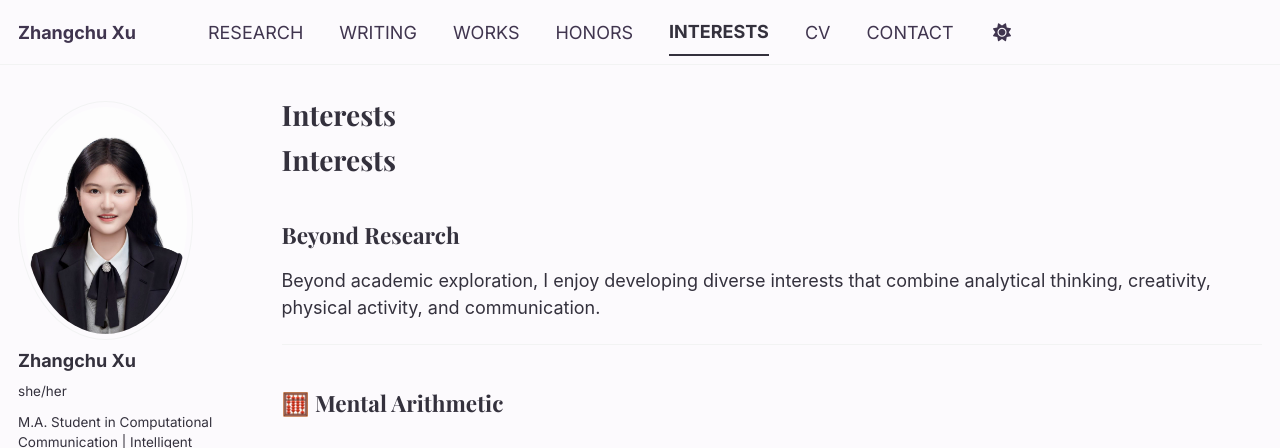
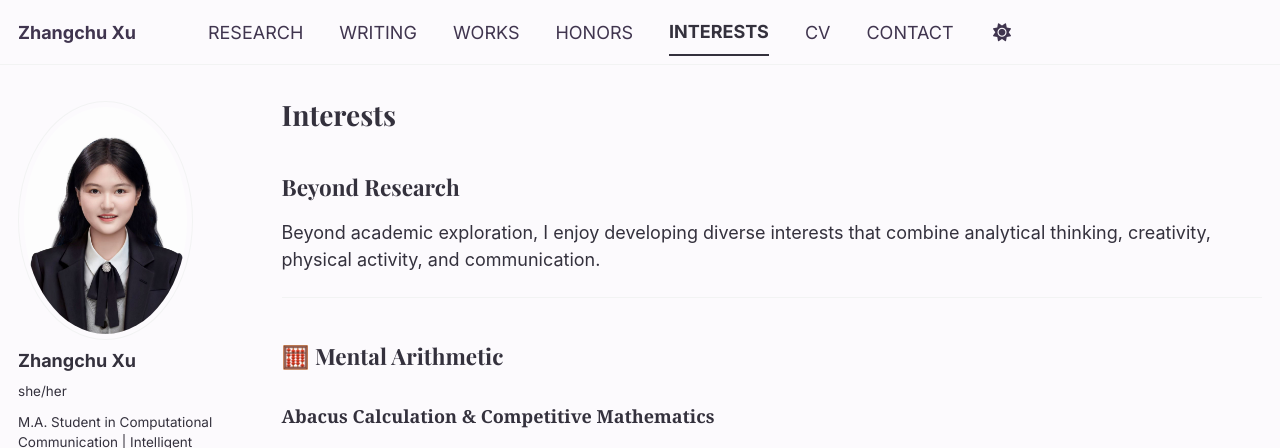
Before and after one commit to xuzhangchu0103/xuzhangchu0103.github.io, a Jekyll site: the page built from _pages/interests.md, in a window 1280 px wide and 900 px high, cut to the strip 0-448 px from the top of the window. Built offline with Jekyll 4.4.1, drawn with Linux system fonts in a browser that asks for light colours; a style sheet for code colours, icons or effects is not loaded.

Commit message:
Remove 'Interests' header from interests.md
Removed the 'Interests' header from the interests page.

```diff
--- a/_pages/interests.md
+++ b/_pages/interests.md
@@ -4,8 +4,6 @@ title: "Interests"
 permalink: /interests/
 author_profile: true
 ---
-
-# Interests
 
 
 ## Beyond Research
```
